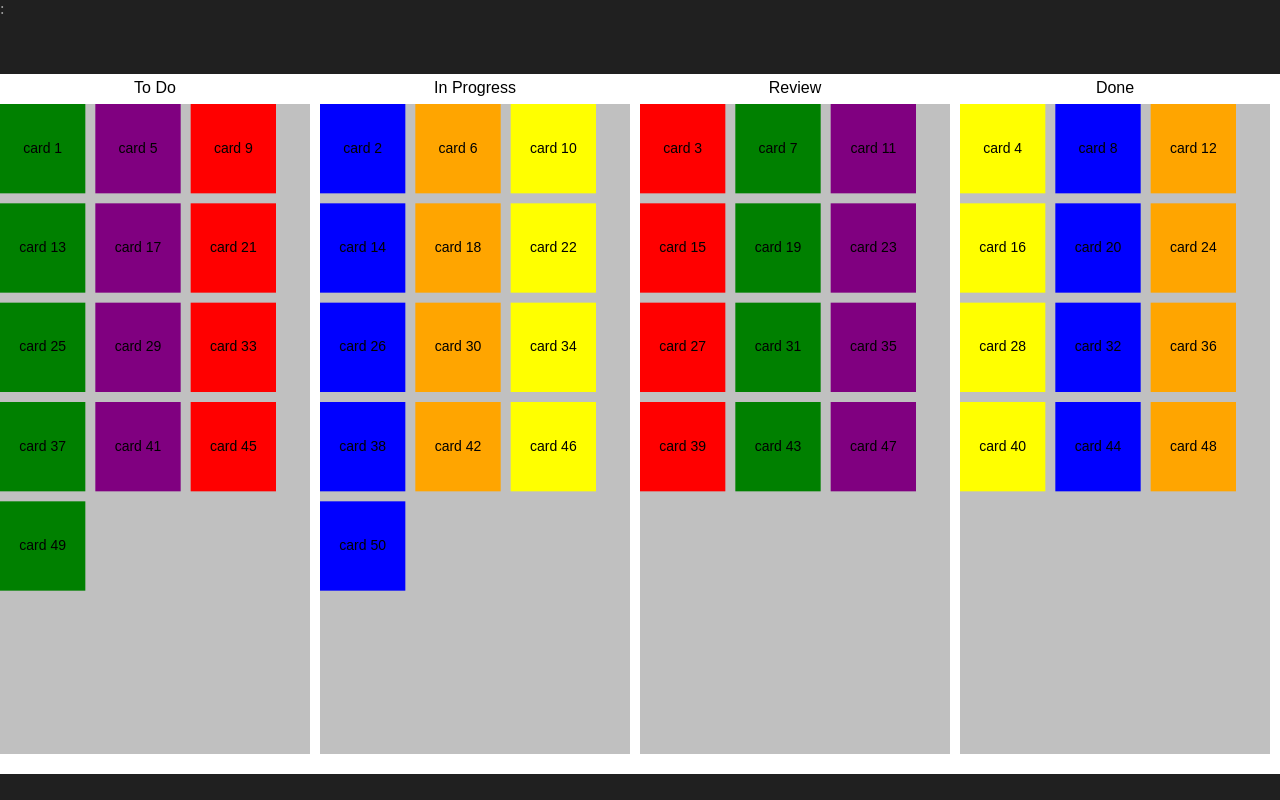
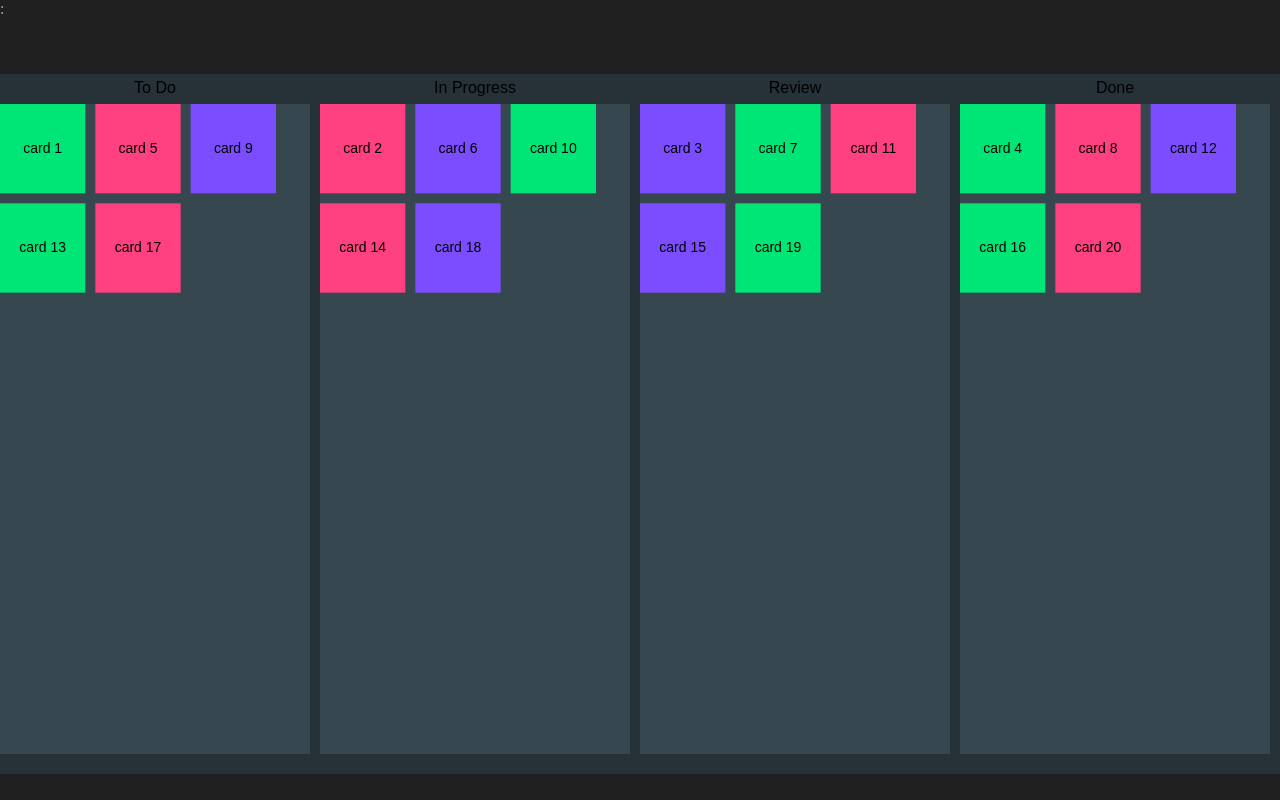
Before and after one commit to chrishayescodes/learn-canvas, a plain HTML site: page index.html in a window 1280 px wide. Drawn offline with Linux system fonts and the light colour scheme.

Commit message:
make colors themable

```diff
--- a/canvasBoard.js
+++ b/canvasBoard.js
@@ -1,15 +1,10 @@
 import { isPointInsideRectangle, getMousePos } from "./utils.js";
 import { draw } from "./draw.js";
 import { state, resizeCanvas, positionDropZones, updateCardSizes } from "./state.js";
+import { defaultTheme } from "./theme.js";
 
-export function canvasBoard(canvasid, canvascontainerid) {
-    const COLORS = {
-        CARD_DEFAULT: "green",
-        CARD_SELECTED_BORDER: "blue",
-        DROPZONE_DEFAULT: "silver",
-        DROPZONE_HOVER: "gray",
-        BACKGROUND: "white",
-    };
+export function canvasBoard(canvasid, canvascontainerid, theme = defaultTheme) {
+    const COLORS = { ...defaultTheme, ...theme }; // Merge default theme with custom theme
 
     const TITLE_HEIGHT = 30;
     const canvas = document.getElementById(canvasid);
@@ -110,5 +105,9 @@ export function canvasBoard(canvasid, canvascontainerid) {
             updateCardSizes(canvas, state, TITLE_HEIGHT);
             needsRedraw = true;
         },
+        setTheme(newTheme) {
+            Object.assign(COLORS, newTheme); // Update the theme dynamically
+            needsRedraw = true;
+        },
     };
 }
--- a/draw.js
+++ b/draw.js
@@ -13,15 +13,21 @@ export function drawDropZones(ctx, state, COLORS, TITLE_HEIGHT) {
 
 export function drawCards(ctx, state, COLORS) {
     state.cards.forEach(card => {
-        ctx.fillStyle = card.color || COLORS.CARD_DEFAULT;
+        // Get the color based on the card type, fallback to CARD_DEFAULT
+        const cardColor = COLORS.CARD_TYPE_COLORS[card.type] || COLORS.CARD_DEFAULT;
+
+        // Draw the card background
+        ctx.fillStyle = cardColor;
         ctx.fillRect(card.x, card.y, card.width, card.height);
 
+        // Draw the border if the card is selected
         if (card.selected) {
             ctx.strokeStyle = COLORS.CARD_SELECTED_BORDER;
             ctx.lineWidth = 2;
             ctx.strokeRect(card.x, card.y, card.width, card.height);
         }
 
+        // Draw the card title
         ctx.fillStyle = "black";
         ctx.font = "14px Arial";
         ctx.textAlign = "center";
--- a/index.html
+++ b/index.html
@@ -35,6 +35,7 @@
     <div id="canvas-container">
         <canvas id="board"></canvas>
     </div>
+    <script type="module" src="theme.js"></script>
     <script type="module" src="utils.js"></script>
     <script type="module" src="state.js"></script>
     <script type="module" src="draw.js"></script>
--- a/index.js
+++ b/index.js
@@ -1,65 +1,32 @@
 import { canvasBoard } from "./canvasBoard.js";
 
-let state = {
-    cards: [
-        { title: "card 1", color: "green", selected: false, column: 0, position: 0 },
-        { title: "card 2", color: "blue", selected: false, column: 1, position: 0 },
-        { title: "card 3", color: "red", selected: false, column: 2, position: 0 },
-        { title: "card 4", color: "yellow", selected: false, column: 3, position: 0 },
-        { title: "card 5", color: "purple", selected: false, column: 0, position: 1 },
-        { title: "card 6", color: "orange", selected: false, column: 1, position: 1 },
-        { title: "card 7", color: "green", selected: false, column: 2, position: 1 },
-        { title: "card 8", color: "blue", selected: false, column: 3, position: 1 },
-        { title: "card 9", color: "red", selected: false, column: 0, position: 2 },
-        { title: "card 10", color: "yellow", selected: false, column: 1, position: 2 },
-        { title: "card 11", color: "purple", selected: false, column: 2, position: 2 },
-        { title: "card 12", color: "orange", selected: false, column: 3, position: 2 },
-        { title: "card 13", color: "green", selected: false, column: 0, position: 3 },
-        { title: "card 14", color: "blue", selected: false, column: 1, position: 3 },
-        { title: "card 15", color: "red", selected: false, column: 2, position: 3 },
-        { title: "card 16", color: "yellow", selected: false, column: 3, position: 3 },
-        { title: "card 17", color: "purple", selected: false, column: 0, position: 4 },
-        { title: "card 18", color: "orange", selected: false, column: 1, position: 4 },
-        { title: "card 19", color: "green", selected: false, column: 2, position: 4 },
-        { title: "card 20", color: "blue", selected: false, column: 3, position: 4 },
-        { title: "card 21", color: "red", selected: false, column: 0, position: 5 },
-        { title: "card 22", color: "yellow", selected: false, column: 1, position: 5 },
-        { title: "card 23", color: "purple", selected: false, column: 2, position: 5 },
-        { title: "card 24", color: "orange", selected: false, column: 3, position: 5 },
-        { title: "card 25", color: "green", selected: false, column: 0, position: 6 },
-        { title: "card 26", color: "blue", selected: false, column: 1, position: 6 },
-        { title: "card 27", color: "red", selected: false, column: 2, position: 6 },
-        { title: "card 28", color: "yellow", selected: false, column: 3, position: 6 },
-        { title: "card 29", color: "purple", selected: false, column: 0, position: 7 },
-        { title: "card 30", color: "orange", selected: false, column: 1, position: 7 },
-        { title: "card 31", color: "green", selected: false, column: 2, position: 7 },
-        { title: "card 32", color: "blue", selected: false, column: 3, position: 7 },
-        { title: "card 33", color: "red", selected: false, column: 0, position: 8 },
-        { title: "card 34", color: "yellow", selected: false, column: 1, position: 8 },
-        { title: "card 35", color: "purple", selected: false, column: 2, position: 8 },
-        { title: "card 36", color: "orange", selected: false, column: 3, position: 8 },
-        { title: "card 37", color: "green", selected: false, column: 0, position: 9 },
-        { title: "card 38", color: "blue", selected: false, column: 1, position: 9 },
-        { title: "card 39", color: "red", selected: false, column: 2, position: 9 },
-        { title: "card 40", color: "yellow", selected: false, column: 3, position: 9 },
-        { title: "card 41", color: "purple", selected: false, column: 0, position: 10 },
-        { title: "card 42", color: "orange", selected: false, column: 1, position: 10 },
-        { title: "card 43", color: "green", selected: false, column: 2, position: 10 },
-        { title: "card 44", color: "blue", selected: false, column: 3, position: 10 },
-        { title: "card 45", color: "red", selected: false, column: 0, position: 11 },
-        { title: "card 46", color: "yellow", selected: false, column: 1, position: 11 },
-        { title: "card 47", color: "purple", selected: false, column: 2, position: 11 },
-        { title: "card 48", color: "orange", selected: false, column: 3, position: 11 },
-        { title: "card 49", color: "green", selected: false, column: 0, position: 12 },
-        { title: "card 50", color: "blue", selected: false, column: 1, position: 12 },
-    ],
-    dzs: [
-        { name: "To Do", over: false },
-        { name: "In Progress", over: false },
-        { name: "Review", over: false },
-        { name: "Done", over: false },
-    ],
-};
+let board;
 
-const board = canvasBoard("board","canvas-container");
-board.setState(state);
+// Fetch the theme from the JSON file
+fetch("./theme.json")
+    .then(response => {
+        if (!response.ok) {
+            throw new Error(`Failed to load theme.json: ${response.statusText}`);
+        }
+        return response.json();
+    })
+    .then(theme => {
+        // Initialize the canvas board with the fetched theme
+        board = canvasBoard("board", "canvas-container", theme);
+
+        // Fetch the state from the JSON file
+        return fetch("./state.json");
+    })
+    .then(response => {
+        if (!response.ok) {
+            throw new Error(`Failed to load state.json: ${response.statusText}`);
+        }
+        return response.json();
+    })
+    .then(data => {
+        // Set the state for the board
+        board.setState(data);
+    })
+    .catch(error => {
+        console.error("Error loading data:", error);
+    });
--- /dev/null
+++ b/state.json
@@ -0,0 +1,30 @@
+{
+    "cards": [
+        { "title": "card 1", "color": "green", "selected": false, "column": 0, "position": 0, "type": "dev" },
+        { "title": "card 2", "color": "blue", "selected": false, "column": 1, "position": 0, "type": "art" },
+        { "title": "card 3", "color": "red", "selected": false, "column": 2, "position": 0, "type": "infra" },
+        { "title": "card 4", "color": "yellow", "selected": false, "column": 3, "position": 0, "type": "dev" },
+        { "title": "card 5", "color": "purple", "selected": false, "column": 0, "position": 1, "type": "art" },
+        { "title": "card 6", "color": "orange", "selected": false, "column": 1, "position": 1, "type": "infra" },
+        { "title": "card 7", "color": "green", "selected": false, "column": 2, "position": 1, "type": "dev" },
+        { "title": "card 8", "color": "blue", "selected": false, "column": 3, "position": 1, "type": "art" },
+        { "title": "card 9", "color": "red", "selected": false, "column": 0, "position": 2, "type": "infra" },
+        { "title": "card 10", "color": "yellow", "selected": false, "column": 1, "position": 2, "type": "dev" },
+        { "title": "card 11", "color": "purple", "selected": false, "column": 2, "position": 2, "type": "art" },
+        { "title": "card 12", "color": "orange", "selected": false, "column": 3, "position": 2, "type": "infra" },
+        { "title": "card 13", "color": "green", "selected": false, "column": 0, "position": 3, "type": "dev" },
+        { "title": "card 14", "color": "blue", "selected": false, "column": 1, "position": 3, "type": "art" },
+        { "title": "card 15", "color": "red", "selected": false, "column": 2, "position": 3, "type": "infra" },
+        { "title": "card 16", "color": "yellow", "selected": false, "column": 3, "position": 3, "type": "dev" },
+        { "title": "card 17", "color": "purple", "selected": false, "column": 0, "position": 4, "type": "art" },
+        { "title": "card 18", "color": "orange", "selected": false, "column": 1, "position": 4, "type": "infra" },
+        { "title": "card 19", "color": "green", "selected": false, "column": 2, "position": 4, "type": "dev" },
+        { "title": "card 20", "color": "blue", "selected": false, "column": 3, "position": 4, "type": "art" }
+    ],
+    "dzs": [
+        { "name": "To Do", "over": false },
+        { "name": "In Progress", "over": false },
+        { "name": "Review", "over": false },
+        { "name": "Done", "over": false }
+    ]
+}
--- /dev/null
+++ b/theme.js
@@ -0,0 +1,12 @@
+export const defaultTheme = {
+    CARD_DEFAULT: "#4CAF50", // Vibrant green
+    CARD_SELECTED_BORDER: "#FF5722", // Bright orange
+    DROPZONE_DEFAULT: "#E0E0E0", // Light gray
+    DROPZONE_HOVER: "#FFC107", // Amber
+    BACKGROUND: "#212121", // Dark gray (modern look)
+    CARD_TYPE_COLORS: {
+        dev: "#03A9F4", // Light blue for developers
+        art: "#E91E63", // Pink for artists
+        infra: "#9C27B0", // Purple for infrastructure
+    },
+};
--- /dev/null
+++ b/theme.json
@@ -0,0 +1,12 @@
+{
+    "CARD_DEFAULT": "#1E88E5",
+    "CARD_SELECTED_BORDER": "#D32F2F",
+    "DROPZONE_DEFAULT": "#37474F",
+    "DROPZONE_HOVER": "#FFCA28",
+    "BACKGROUND": "#263238",
+    "CARD_TYPE_COLORS": {
+        "dev": "#00E676",
+        "art": "#FF4081",
+        "infra": "#7C4DFF"
+    }
+}
```
